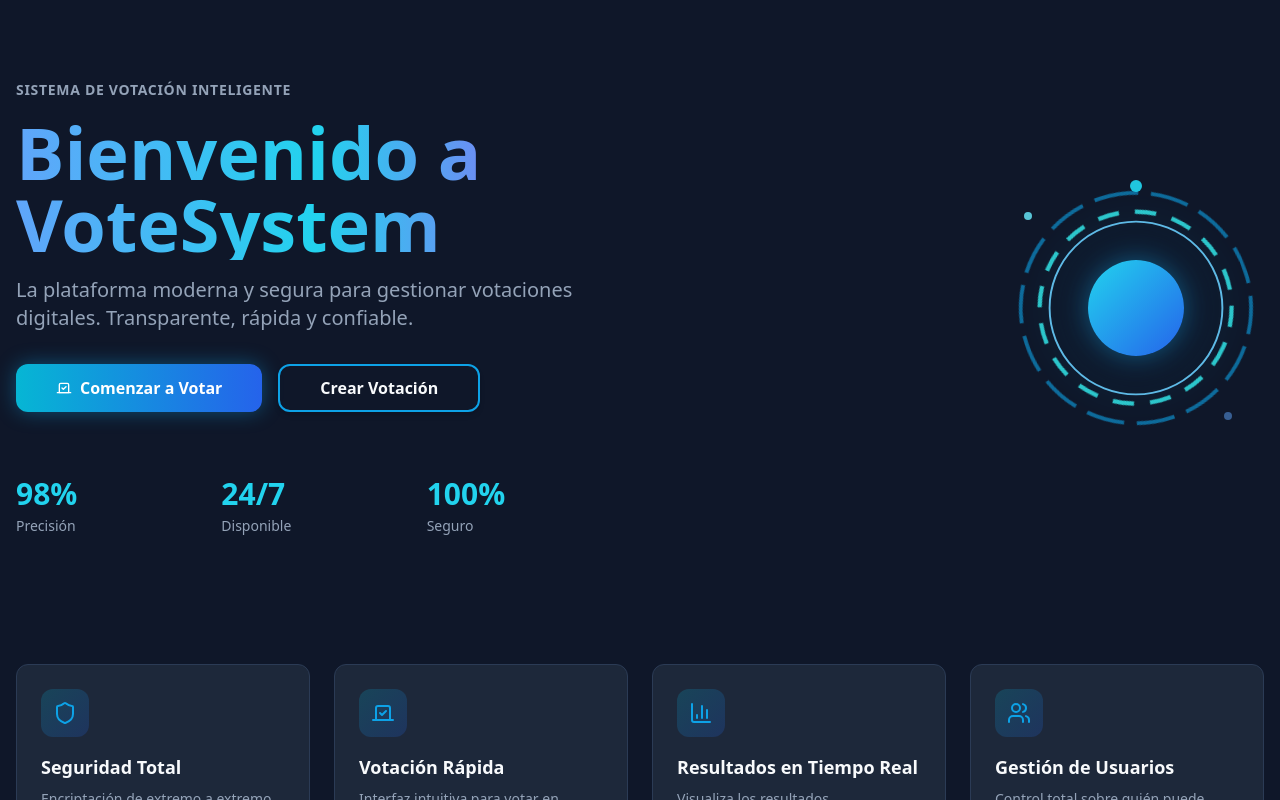
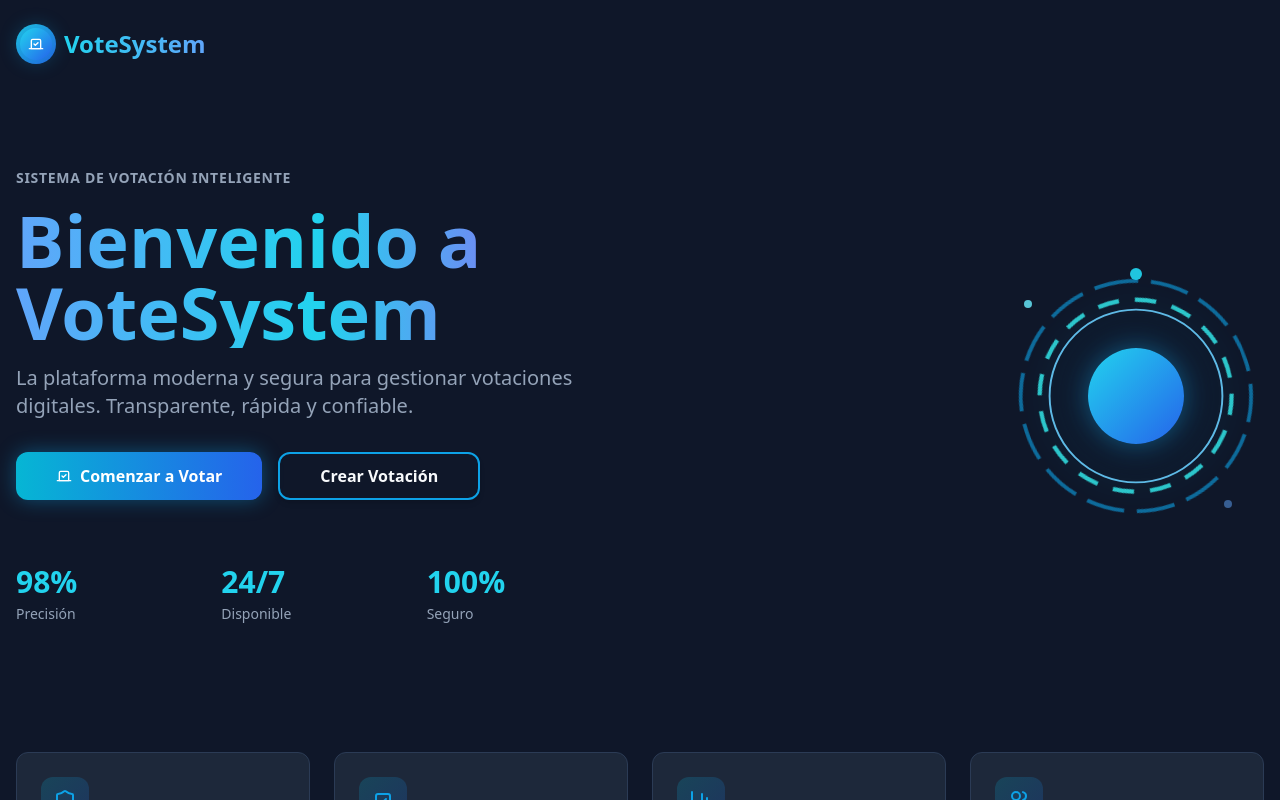
Before and after one commit to testasd24/vote-circle-sparkle, a React (Vite) app: page / in a window 1280 px wide. Shown: the top 800 px of the page. Built offline with nearby package versions, Linux system fonts and the light colour scheme; the HTML template or start-up script is replaced by a standard one.

Commit message:
Add logo to welcome page

```diff
--- /dev/null
+++ b/src/components/Logo.tsx
@@ -0,0 +1,19 @@
+import { Vote } from "lucide-react";
+
+const Logo = () => {
+  return (
+    <div className="flex items-center gap-2">
+      <div className="relative w-10 h-10 flex items-center justify-center">
+        <div className="absolute w-full h-full rounded-full bg-gradient-to-br from-cyan-400 to-blue-600 opacity-20 animate-pulse-glow" />
+        <div className="relative z-10 w-8 h-8 rounded-full bg-gradient-to-br from-cyan-400 to-blue-600 flex items-center justify-center shadow-[0_0_20px_rgba(14,165,233,0.4)]">
+          <Vote className="w-4 h-4 text-white" />
+        </div>
+      </div>
+      <span className="text-2xl font-bold bg-gradient-to-r from-cyan-400 to-blue-400 bg-clip-text text-transparent">
+        VoteSystem
+      </span>
+    </div>
+  );
+};
+
+export default Logo;
--- a/src/pages/Index.tsx
+++ b/src/pages/Index.tsx
@@ -1,5 +1,6 @@
 import { Button } from "@/components/ui/button";
 import AnimatedLogo from "@/components/AnimatedLogo";
+import Logo from "@/components/Logo";
 import { Vote, Shield, BarChart3, Users } from "lucide-react";
 
 const Index = () => {
@@ -7,6 +8,11 @@ const Index = () => {
     <div className="min-h-screen bg-background overflow-hidden">
       {/* Animated gradient background */}
       <div className="fixed inset-0 bg-gradient-to-br from-background via-background to-blue-950/20 -z-10" />
+
+      {/* Navbar */}
+      <nav className="container mx-auto px-4 py-6">
+        <Logo />
+      </nav>
 
       {/* Decorative elements */}
       <div className="fixed top-20 right-20 w-96 h-96 bg-cyan-500/5 rounded-full blur-3xl -z-10 animate-pulse-glow" />
```
